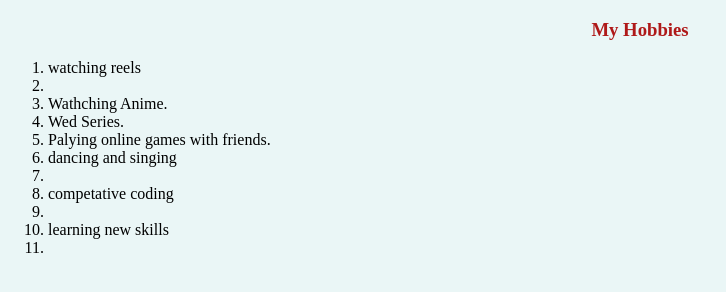
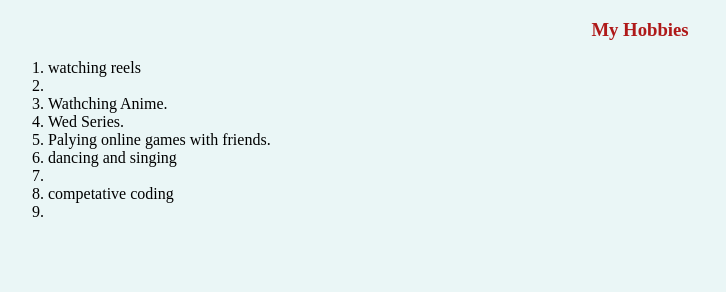
Before and after one commit to MadhuB76/Madhu-Cv, a plain HTML site: page hobbies.html in a window 1280 px wide. Shown: the whole page, without its empty margins (0-726 px from the left). Drawn offline with Linux system fonts and the light colour scheme.

Commit message:
updated hobbies new pr

```diff
--- a/hobbies.html
+++ b/hobbies.html
@@ -14,7 +14,7 @@
       <li>Palying online games with friends.</li>
       <li>dancing and singing<li>
       <li> competative coding<li>
-      <li>learning new skills<li>
+
     </ol>
   </body>
 </html>
```
